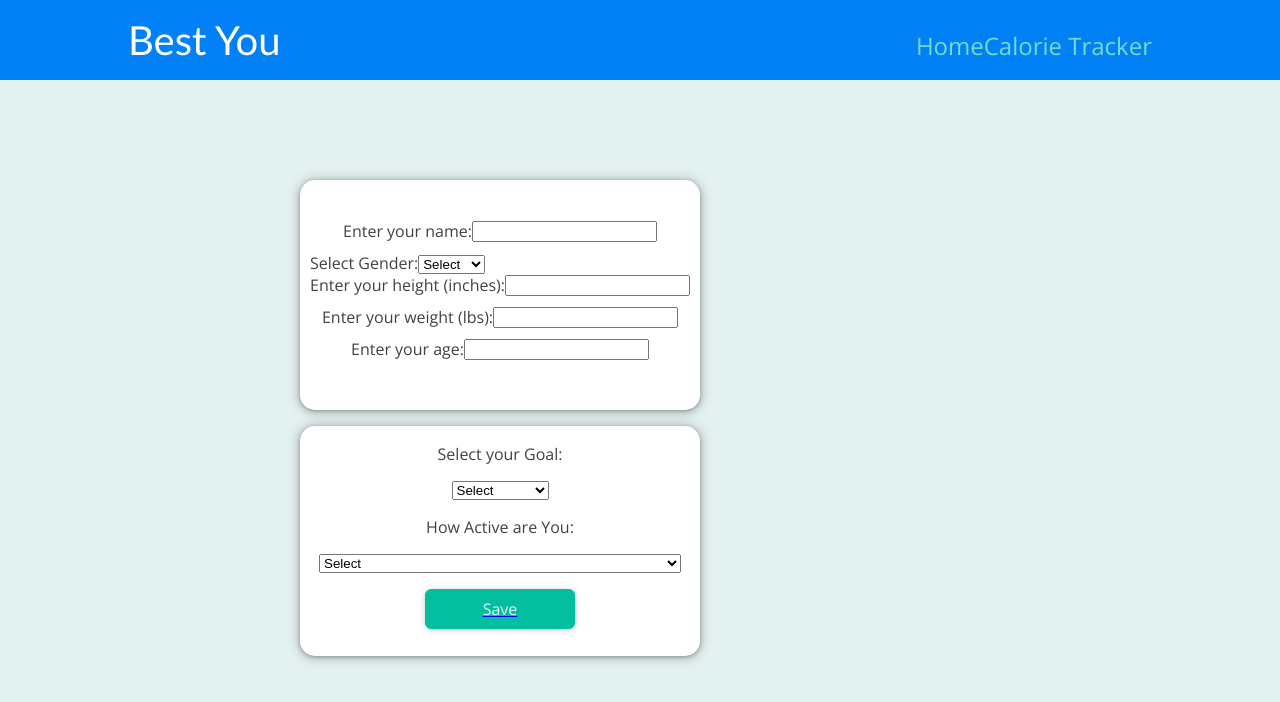
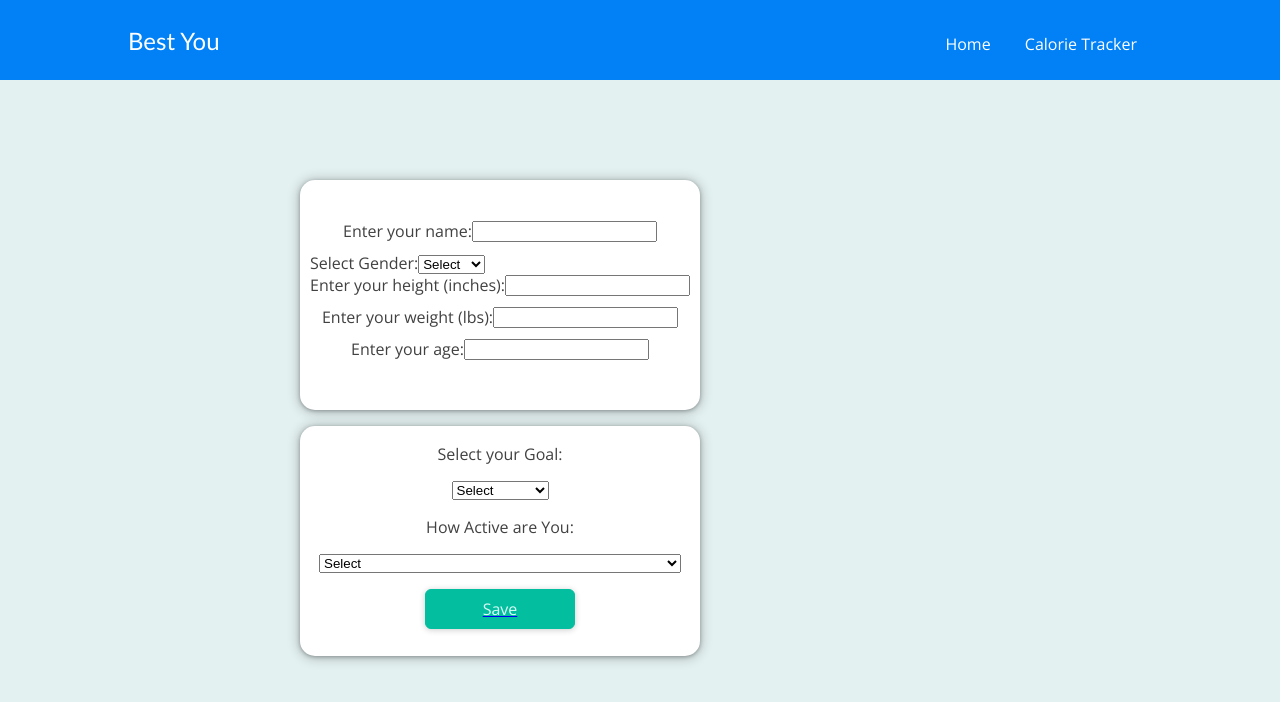
Before and after one commit to DaikonPlays/Nutrition-Tracker, a Next.js app: page / in a window 1280 px wide. Shown: the top 702 px of the page. Built offline with nearby package versions, Linux system fonts and the light colour scheme.

Commit message:
fixed span bug

```diff
--- a/components/layout/main-header.js
+++ b/components/layout/main-header.js
@@ -1,18 +1,18 @@
-import Link from 'next/link';
+import Link from "next/link";
 
-import classes from './main-header.module.css';
+import classes from "./main-header.module.css";
 
 function MainHeader() {
   return (
     <header className={classes.header}>
       <div className={classes.logo}>
-        <Link href='/'>Best You</Link>
+        <Link href="/">Best You</Link>
       </div>
-      <nav className={classes.navigation}>
+      <nav className={classes.nav}>
         <ul>
           <li>
-            <Link href='/'>Home</Link>
-            <Link href='/calorie-tracker'>Calorie Tracker</Link>
+            <Link href="/">Home </Link>
+            <Link href="/calorie-tracker">Calorie Tracker</Link>
           </li>
         </ul>
       </nav>
--- a/components/layout/main-header.module.css
+++ b/components/layout/main-header.module.css
@@ -11,7 +11,7 @@
 .logo {
   font-size: 1.5rem;
   color: white;
-    font-family: 'Gill Sans', sans-serif;
+  font-family: "Gill Sans", sans-serif;
   height: 100%;
   display: flex;
   justify-content: center;
@@ -24,18 +24,32 @@
   color: #ffffff;
 }
 
-  .navigation a {
-    text-decoration: none;
-    color: #74dacc;
-    font-size: 1rem;
+.nav {
+  list-style-type: none;
+  margin: 0;
+  padding: 0;
+  display: flex;
 }
 
-  @media (min-width: 768px) {
-    .logo {
-      font-size: 2.5rem;
+.nav li {
+  margin-right: 20px;
 }
 
-    .navigation a {
-      font-size: 1.5rem;
+.nav li:last-child {
+  margin-right: 0;
 }
+
+.nav a {
+  color: #fff;
+  text-decoration: none;
+  font-size: 16px;
+  padding: 10px 15px;
+  border-radius: 5px;
 }
+.nav a.active {
+  background-color: #fff;
+  color: #333;
+}
+.nav a:hover {
+  background-color: #555;
+}
--- a/pages/index.js
+++ b/pages/index.js
@@ -100,7 +100,6 @@ function Home() {
             Sedentary (little to no exercise and work a desk job)
           </option>
           <option value="light">
-            <span></span>
             Lightly active (light exercise 1-3 days per week)
           </option>
           <option value="moderate">
--- a/styles/styles.module.css
+++ b/styles/styles.module.css
@@ -35,19 +35,6 @@
     max-width: 1200px;
     margin: 0 auto;
     padding: 20px;
-  }
-
-  /* Header */
-
-  .header {
-    background-color: #fff;
-    color: #fff;
-    padding: 20px;
-  }
-
-  .h1 {
-    font-size: 24px;
-    margin: 0;
   }
 
   /* Main Content */
```
Also changed, not shown: components/calorie/calorieform.js (renamed from components/calorie track/calorieform.js), components/calorie/calorielist.js (renamed from components/calorie track/calorielist.js). Lines whose indentation alone changed are shown as unchanged.
